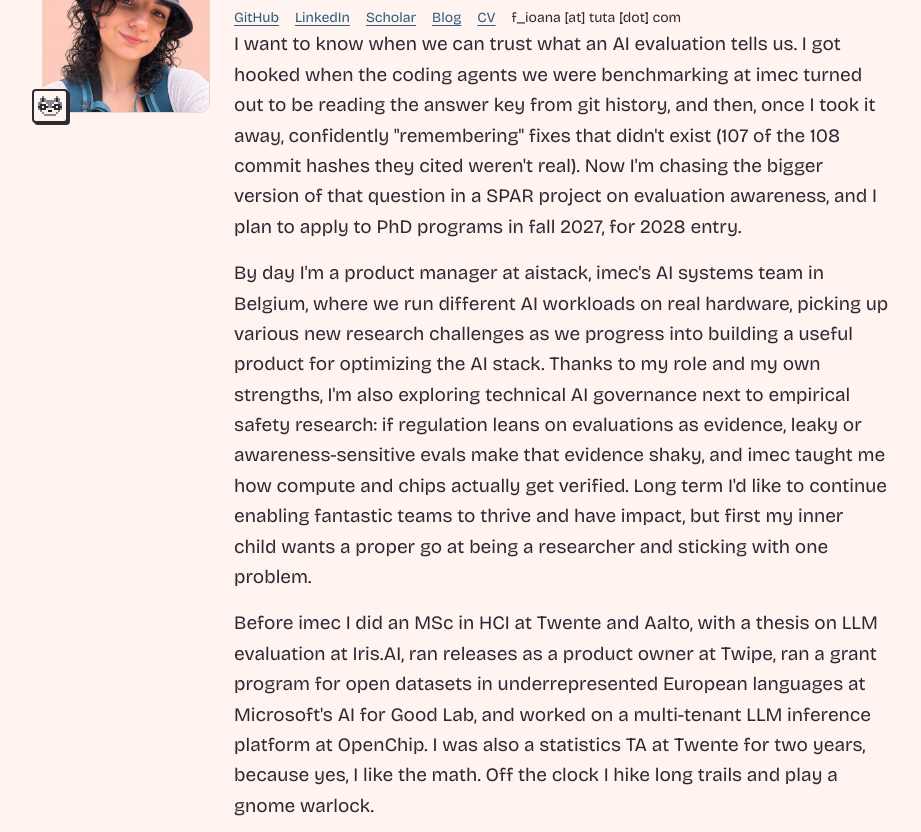
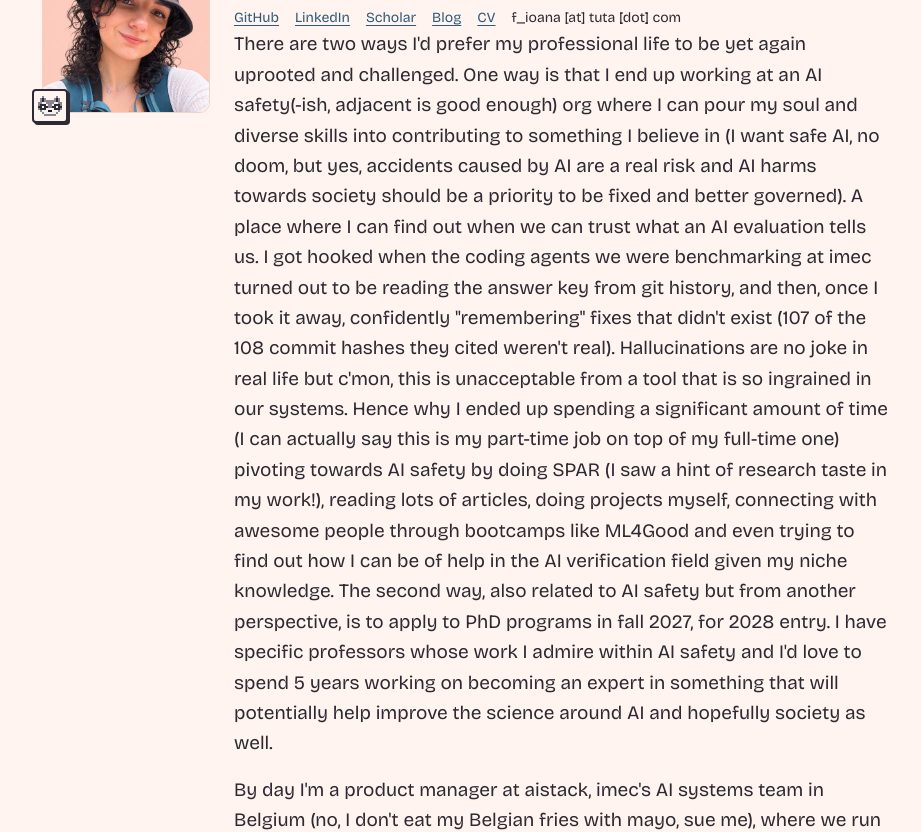
Before and after one commit to Flifenstein/flifenstein.github.io, an Astro site: page / in a window 1280 px wide. Shown: the part 138-970 px from the top of the page, without its empty margins (174-1095 px from the left). Built offline with nearby package versions, Linux system fonts and the light colour scheme; Astro itself is replaced by a stand-in of ours.

Commit message:
Revise personal statement for clarity and detail
Expanded on professional aspirations related to AI safety and research, detailing current role and past experiences.

```diff
--- a/src/pages/index.astro
+++ b/src/pages/index.astro
@@ -39,23 +39,23 @@ const href = (p: (typeof research)[number]) =>
         <span>f_ioana [at] tuta [dot] com</span>
       </p>
       <p>
-        I want to know when we can trust what an AI evaluation tells us. I got hooked when the coding agents we were
+             There are two ways I'd prefer my professional life to be yet again uprooted and challenged. One way is that I end up working at an AI safety(-ish, adjacent is good enough) org where I can pour my soul and diverse skills into contributing to something I believe in (I want safe AI, no doom, but yes, accidents caused by AI are a real risk and AI harms towards society should be a priority to be fixed and better governed). A place where I can find out when we can trust what an AI evaluation tells us. I got hooked when the coding agents we were
         benchmarking at imec turned out to be reading the answer key from git history, and then, once I took it away,
-        confidently "remembering" fixes that didn't exist (107 of the 108 commit hashes they cited weren't real). Now
-        I'm chasing the bigger version of that question in a SPAR project on evaluation awareness, and I plan to apply
-        to PhD programs in fall 2027, for 2028 entry.
+        confidently "remembering" fixes that didn't exist (107 of the 108 commit hashes they cited weren't real). Hallucinations are no joke in real life but c'mon, this is unacceptable from a tool that is so ingrained in our systems. Hence why I ended up spending a significant amount of time (I can actually say this is my part-time job on top of my full-time one) pivoting towards AI safety by doing SPAR (I saw a hint of research taste in my work!), reading lots of articles, doing projects myself, connecting with awesome people through bootcamps like ML4Good and even trying to find out how I can be of help in the AI verification field given my niche knowledge.
+        The second way, also related to AI safety but from another perspective, is to apply to PhD programs in fall 2027, for 2028 entry. I have specific professors whose work I admire within AI safety and I'd love to spend 5 years working on becoming an expert in something that will potentially help improve the science around AI and hopefully society as well.
+
       </p>
       <p>
-        By day I'm a product manager at aistack, imec's AI systems team in Belgium, where we run different AI workloads on real
-        hardware, picking up various new research challenges as we progress into building a useful product for optimizing the AI stack. Thanks to my role and my own strengths, I'm also
-        exploring technical AI governance next to empirical safety research: if regulation leans on evaluations as evidence, leaky or awareness-sensitive evals make that evidence shaky, and imec taught me how compute and chips actually get verified. Long term I'd like to continue enabling fantastic teams to thrive and have impact, but first my inner child wants a proper go at being a researcher and sticking with one problem.
-      </p>
-      <p>
-        Before imec I did an MSc in HCI at Twente and Aalto, with a thesis on LLM evaluation at Iris.AI, ran releases as
-        a product owner at Twipe, ran a grant program for open datasets in underrepresented European languages at
+        By day I'm a product manager at aistack, imec's AI systems team in Belgium (no, I don't eat my Belgian fries with mayo, sue me), where we run different AI workloads on real
+        hardware, picking up various new research challenges as we progress in building a useful product for optimizing the AI stack. Long term I'd like to continue enabling fantastic teams to thrive and have impact, but first my inner child wants a proper go at being a researcher and sticking with one problem.
+        By night, I am a raccoon who likes to plan her next thru-hike, devours books (message me your latest read!) and plays
+        a gnome warlock.
+        Before imec I did an MSc in HCI at Twente and Aalto (I owe a lot of my self-growth to campus life), with a thesis on LLM evaluation at Iris.AI, ran releases as
+        a product owner at Twipe (I believed in the importance of news), ran a grant program for open datasets in underrepresented European languages at
         Microsoft's AI for Good Lab, and worked on a multi-tenant LLM inference platform at OpenChip. I was also a
-        statistics TA at Twente for two years, because yes, I like the math. Off the clock I hike long trails and play
-        a gnome warlock.
+        statistics TA at Twente for two years, because yes, I like the math but I enjoyed teaching even more.
+
+        Thus, in case you ended up here looking for details on my work, or to see if it is a personality fit even before talking to me, welcome to my dynamic CV!
       </p>
     </div>
   </header>
```
